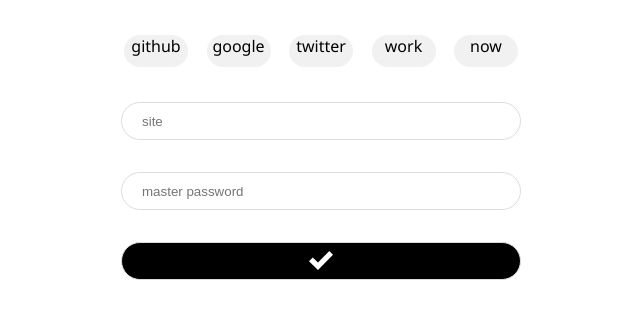
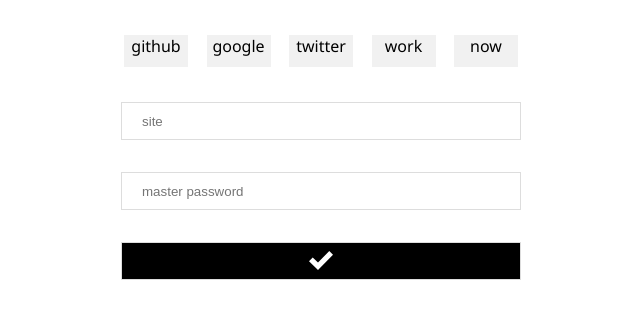
Before and after one commit to MartinKnopf/scass, a website: page public/index.html in a window 1280 px wide. Shown: the full height of the page, 319-959 px from the left. Drawn offline with Linux system fonts and the light colour scheme.

Commit message:
tweaking ui

```diff
--- a/public/style.css
+++ b/public/style.css
@@ -39,7 +39,6 @@
 	width: 64px;
 	height: 32px;
 	background-color: #f1f1f1;
-	border-radius: 20px;
 	transition: transform .1s ease-in-out;
 }
 
@@ -50,12 +49,12 @@
 input {
 	padding: 0;
 	width: 100%;
-	border-radius: 20px;
 	border: 1px solid #ddd;
 	height: 38px;
 	text-indent: 20px;
 	background: white;
 	box-sizing: border-box;
+	box-shadow: none;
 }
 
 #submit {
```
Also changed, not shown: public/img/eye.svg (renamed from public/eye.svg).
